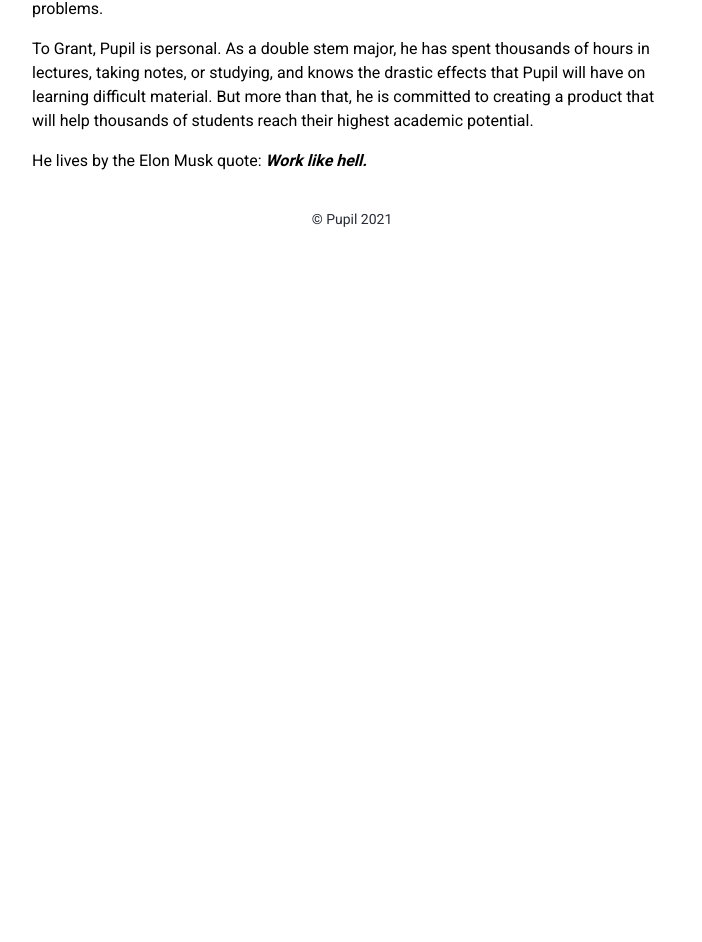
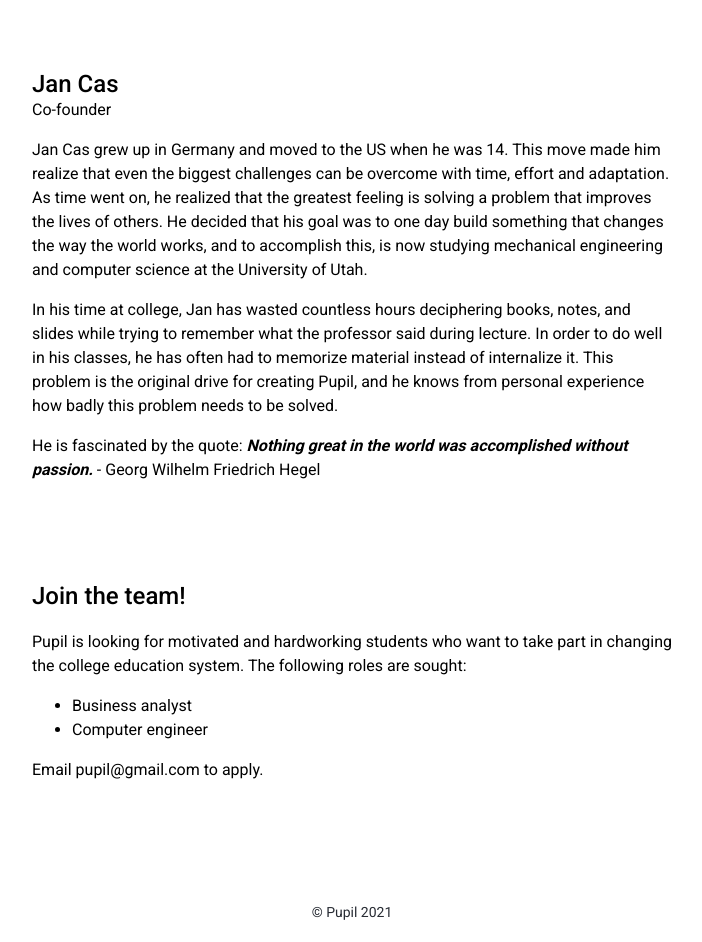
Before and after one commit to PUPILorg/pupil_landing_frontend, a React (Create React App) app: page /team in a window 1280 px wide. Shown: the part 551-1493 px from the top of the page, without its empty margins (288-990 px from the left). Before the commit the page ends 800 px from the top, so only its background shows below. Built offline with nearby package versions, Linux system fonts and the light colour scheme.

Commit message:
add Jan to team page

```diff
--- a/public/index.html
+++ b/public/index.html
@@ -28,7 +28,7 @@
       work correctly both with client-side routing and a non-root public URL.
       Learn how to configure a non-root public URL by running `npm run build`.
     -->
-    <title>React App</title>
+    <title>Pupil</title>
 </head>
 <body>
 <noscript>You need to enable JavaScript to run this app.</noscript>
--- a/src/App.css
+++ b/src/App.css
@@ -25,7 +25,7 @@ h2 {
     font-weight: 500;
 }
 
-p, ol {
+p, ol, ul {
     font-family: "Roboto";
     color: #000;
     font-size: 16px;
--- a/src/css/Team.css
+++ b/src/css/Team.css
@@ -16,6 +16,7 @@
 }
 .team-member-card{
     text-align: start;
+    margin-bottom: 100px;
 }
 
 .team-header{
--- a/src/views/About.js
+++ b/src/views/About.js
@@ -129,8 +129,8 @@ function About() {
 
                     <h2>Development:</h2>
                     <p className={"bottom-paragraph"}>
-                        Pupil is currently testing in classrooms at the University of Utah. To follow development stages
-                        and updates, visit <NavLink to={"/development"}>Development</NavLink>.
+                        Pupil is currently testing in classrooms at the University of Utah, where it will continue to
+                        receive feedback from professors and students until launch.
                     </p>
                 </div>
                 <Footer/>
--- a/src/views/Team.js
+++ b/src/views/Team.js
@@ -19,20 +19,11 @@ function Team() {
                         </h2>
                         <p style={{marginTop: 0}}>Co-founder</p>
                         <p>
-                            Grant Nations is a student at the University of Utah studying computer science and
-                            physics.
-                            His
-                            dream has always been to create a company that changes the world, and in his sophomore
-                            year
-                            of
-                            college, he decided that it was time to focus on accomplishing that dream. He is
-                            obsessed
-                            with
-                            the
-                            euphoria of finding a solution to a problem that at one point seemed impossible. In
-                            fact, he
-                            feels
-                            that his greatest strength is his ability to solve problems.
+                            Grant Nations is a student at the University of Utah studying computer science and physics.
+                            His dream has always been to create a company that changes the world, and in his sophomore
+                            year of college, he decided that it was time to focus on accomplishing that dream. He is
+                            obsessed with the euphoria of finding a solution to a problem that at one point seemed
+                            impossible. In fact, he feels that his greatest strength is his ability to solve problems.
                         </p>
                         <p>
                             To Grant, Pupil is personal. As a double stem major, he has spent thousands of hours in
@@ -47,6 +38,41 @@ function Team() {
                             He lives by the Elon Musk quote: <i><b>Work like hell.</b></i>
                         </p>
                     </div>
+                    <div className={"team-member-card"}>
+                        <h2 style={{marginBottom: 0}}>
+                            Jan Cas
+                        </h2>
+                        <p style={{marginTop: 0}}>Co-founder</p>
+                        <p>
+                            Jan Cas grew up in Germany and moved to the US when he was 14. This move made him realize
+                            that even the biggest challenges can be overcome with time, effort and adaptation. As time
+                            went on, he realized that the greatest feeling is solving a problem that improves the lives
+                            of others. He decided that his goal was to one day build something that changes the way the
+                            world works, and to accomplish this, is now studying mechanical engineering and computer
+                            science at the University of Utah.
+                        </p>
+                        <p>
+                            In his time at college, Jan has wasted countless hours deciphering books, notes, and slides
+                            while trying to remember what the professor said during lecture. In order to do well in his
+                            classes, he has often had to memorize material instead of internalize it. This problem is
+                            the original drive for creating Pupil, and he knows from personal experience how badly this
+                            problem needs to be solved.
+                        </p>
+                        <p>
+                            He is fascinated by the quote: <i><b>Nothing great in the world was accomplished without
+                            passion.</b></i> - Georg Wilhelm Friedrich Hegel
+                        </p>
+                    </div>
+                    <div className={"team-member-card"}>
+                        <h2>Join the team!</h2>
+                        <p>Pupil is looking for motivated and hardworking students who want to take part in changing the
+                            college education system. The following roles are sought:</p>
+                        <ul>
+                            <li>Business analyst</li>
+                            <li>Computer engineer</li>
+                        </ul>
+                        <p>Email pupil@gmail.com to apply.</p>
+                    </div>
                 </div>
                 <Footer/>
             </div>
```
